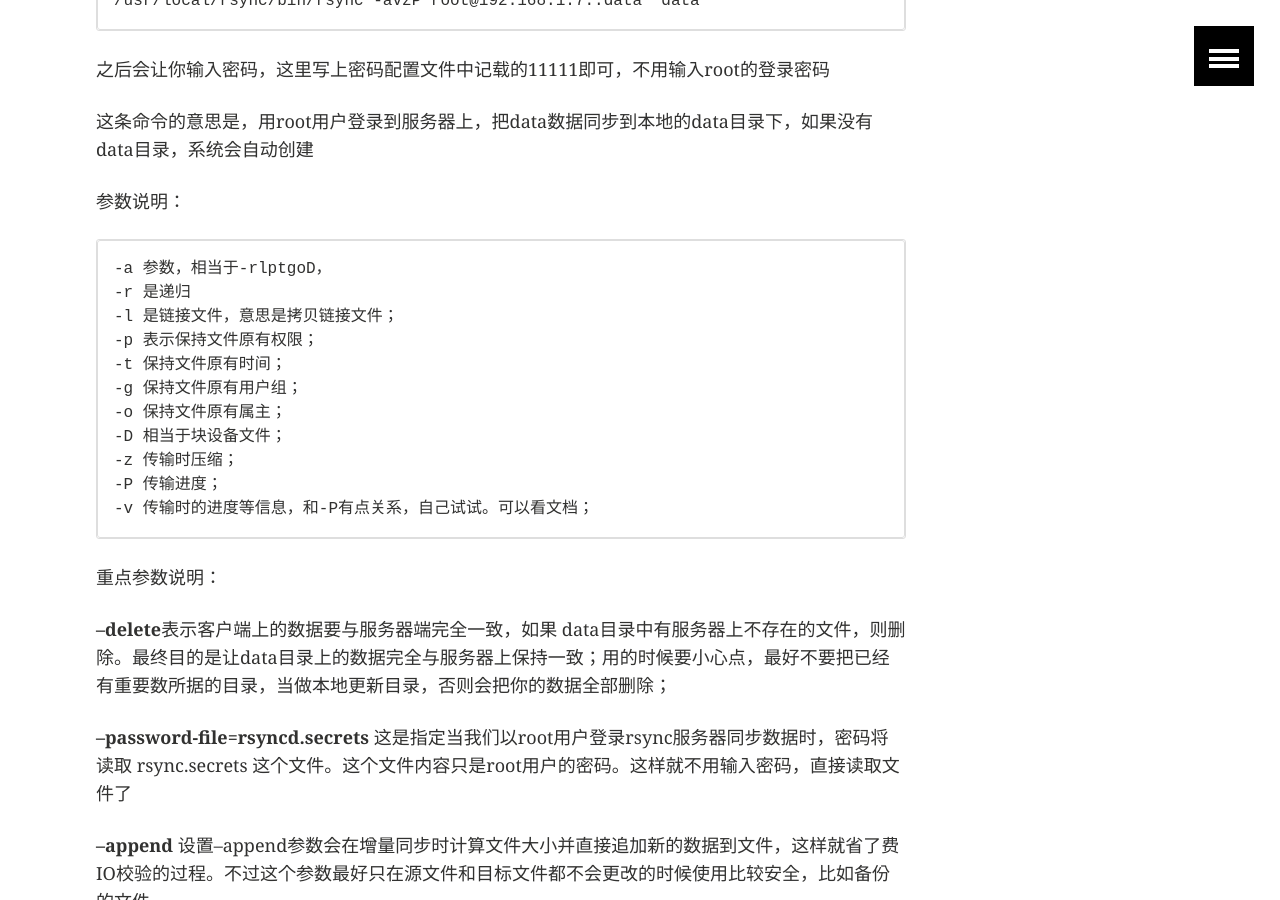
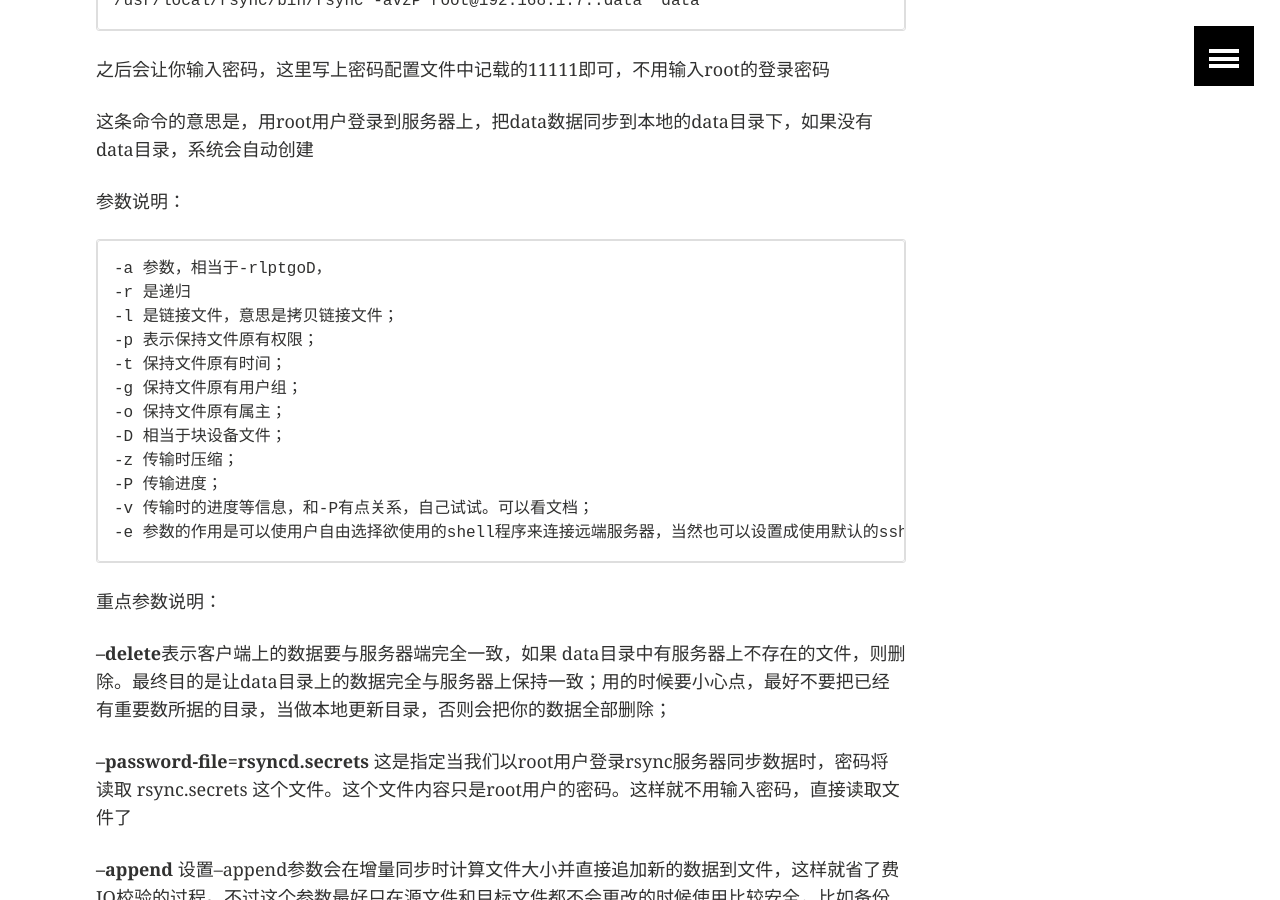
Before and after one commit to Jeremy115/goywzl.github.io, a Jekyll site: the page built from _posts/2015-11-25-rsync.markdown, in a window 1280 px wide and 900 px high, scrolled down 5659 px. Built offline with Jekyll 4.4.1, drawn with Linux system fonts in a browser that asks for light colours; comment, search, counter and statistics services are not loaded.

Commit message:
Update 2015-11-25-rsync.markdown

```diff
--- a/_posts/2015-11-25-rsync.markdown
+++ b/_posts/2015-11-25-rsync.markdown
@@ -206,6 +206,7 @@ rsync主要有三个配置文件，可怜的是，这三个文件都需要自己
     -z 传输时压缩；
     -P 传输进度；
     -v 传输时的进度等信息，和-P有点关系，自己试试。可以看文档；
+    -e 参数的作用是可以使用户自由选择欲使用的shell程序来连接远端服务器，当然也可以设置成使用默认的ssh来连接，但是这样我们就可以加入ssh的参数了，更改端口号后可以这么使用： -e 'ssh -p 1234'
 
 重点参数说明：
 
```
